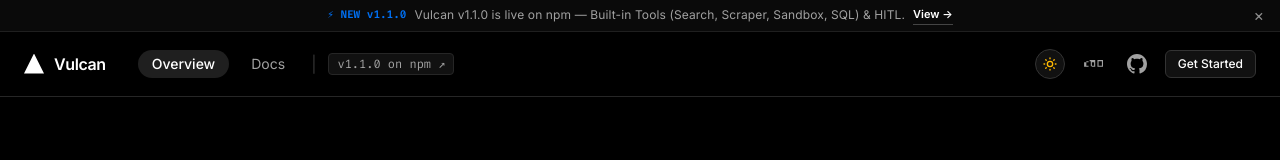
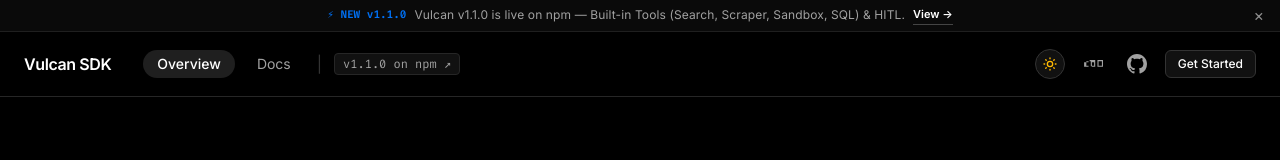
Before and after one commit to its-rahul-r15/VULCAN-SDK, a React (Vite) app in the folder website/: page / in a window 1280 px wide. Shown: the top 160 px of the page. Built offline with nearby package versions, Linux system fonts and the light colour scheme.

Commit message:
feat(website): remove logo triangle icon & update brand name text to Vulcan SDK

```diff
--- a/website/src/components/Header.jsx
+++ b/website/src/components/Header.jsx
@@ -76,12 +76,11 @@
           <div className="flex items-center gap-6 md:gap-8">
             <button
               onClick={() => { onViewChange('landing'); setMobileMenuOpen(false) }}
-              className="flex items-center gap-2.5 font-semibold tracking-tight transition hover:opacity-80"
+              className="flex items-center gap-2 font-semibold tracking-tight transition hover:opacity-80"
               aria-label="Vulcan SDK home page"
             >
-              <div className={`h-5 w-5 flex items-center justify-center [clip-path:polygon(50%_0%,_0%_100%,_100%_100%)] ${isDark ? 'bg-white' : 'bg-[#171717]'}`} />
               <span className={`text-base font-semibold tracking-tight ${isDark ? 'text-white' : 'text-[#171717]'}`}>
-                Vulcan
+                Vulcan SDK
               </span>
             </button>
 
--- a/website/src/components/LandingPage.jsx
+++ b/website/src/components/LandingPage.jsx
@@ -1424,11 +1424,6 @@
             fontSize: '12px',
           }}>
             <div style={{ display: 'flex', alignItems: 'center', gap: '8px' }}>
-              <div style={{
-                width: 14, height: 14,
-                clipPath: 'polygon(50% 0%, 0% 100%, 100% 100%)',
-                background: isDark ? '#fff' : '#111',
-              }} />
               <span style={{ color: isDark ? '#555' : '#aaa' }}>© 2026 Vulcan SDK. Open source under MIT License.</span>
             </div>
             <div style={{ display: 'flex', gap: '20px', alignItems: 'center' }}>
```
Also changed, not shown: website/src/main.jsx (+8 -0 lines).
